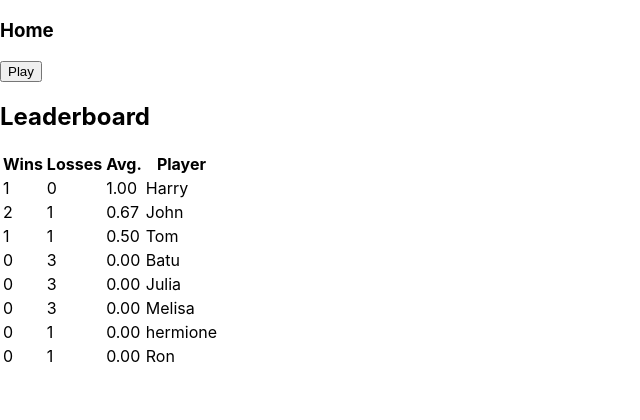
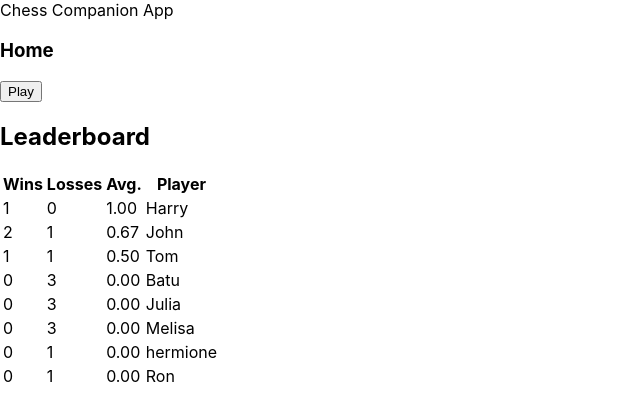
Before and after one commit to JulCD/tca-chess, a React (Create React App) app: page / in a window 1280 px wide. Shown: the top 420 px of the page, without its empty margins (0-640 px from the left). Built offline with nearby package versions, Linux system fonts and the light colour scheme.

Commit message:
Initial header working... not dynamic between pages yet
Added useState and a navbar with some ui-hammers

```diff
--- a/src/App.tsx
+++ b/src/App.tsx
@@ -56,6 +56,8 @@ const App = () => {
 
   const [gameResults, setGameResults] = useState<GameResult[]>(dummyGameResults);
 
+  const [title, setTitle] = useState("Chess Companion App");
+
   const addNewGameResult = (result: GameResult) => setGameResults(
     [
       ...gameResults
@@ -72,7 +74,7 @@ const App = () => {
     },
     {
       path: "/setup",
-      element: <Setup/>
+      element: <Setup />
     },
     {
       path: "/play",
@@ -84,8 +86,15 @@ const App = () => {
 
 
   return (
-    <div className="App p-3">
+    <div className="App">
+      <div className='navbar bg-base-300'>
+        <span className='text-lg font-bold'>
+          { title }
+        </span>
+      </div>
+      <div className='p-3'>
         <RouterProvider router={router} />
+      </div>
     </div>
   );
 }
```
Lines whose indentation alone changed are shown as unchanged.
